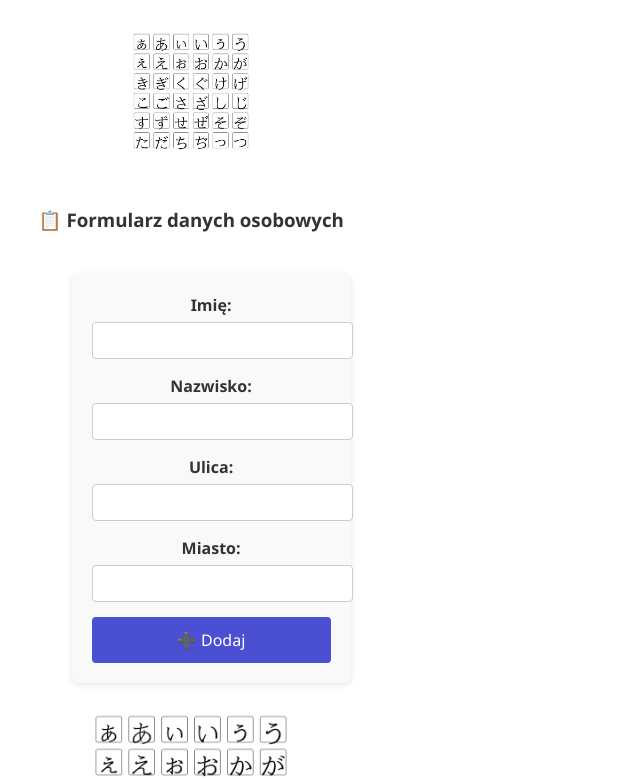
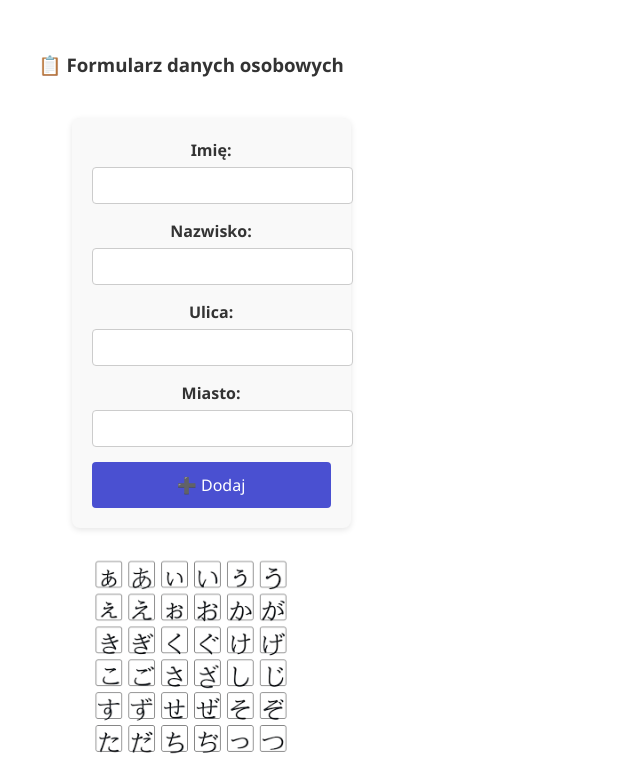
Before and after one commit to Tymekkkkk/vite-react, a React (Vite) app: page / in a window 1280 px wide. Shown: the top 779 px of the page, without its empty margins (0-640 px from the left). Built offline with nearby package versions, Linux system fonts and the light colour scheme.

Commit message:
Update App.tsx

```diff
--- a/src/App.tsx
+++ b/src/App.tsx
@@ -40,7 +40,6 @@ function App() {
   return (
     <div className="App">
       <header>
-        <img src={image} alt="logo" style={{ width: "120px" }} />
         <h3>📋 Formularz danych osobowych</h3>
       </header>
 
```
